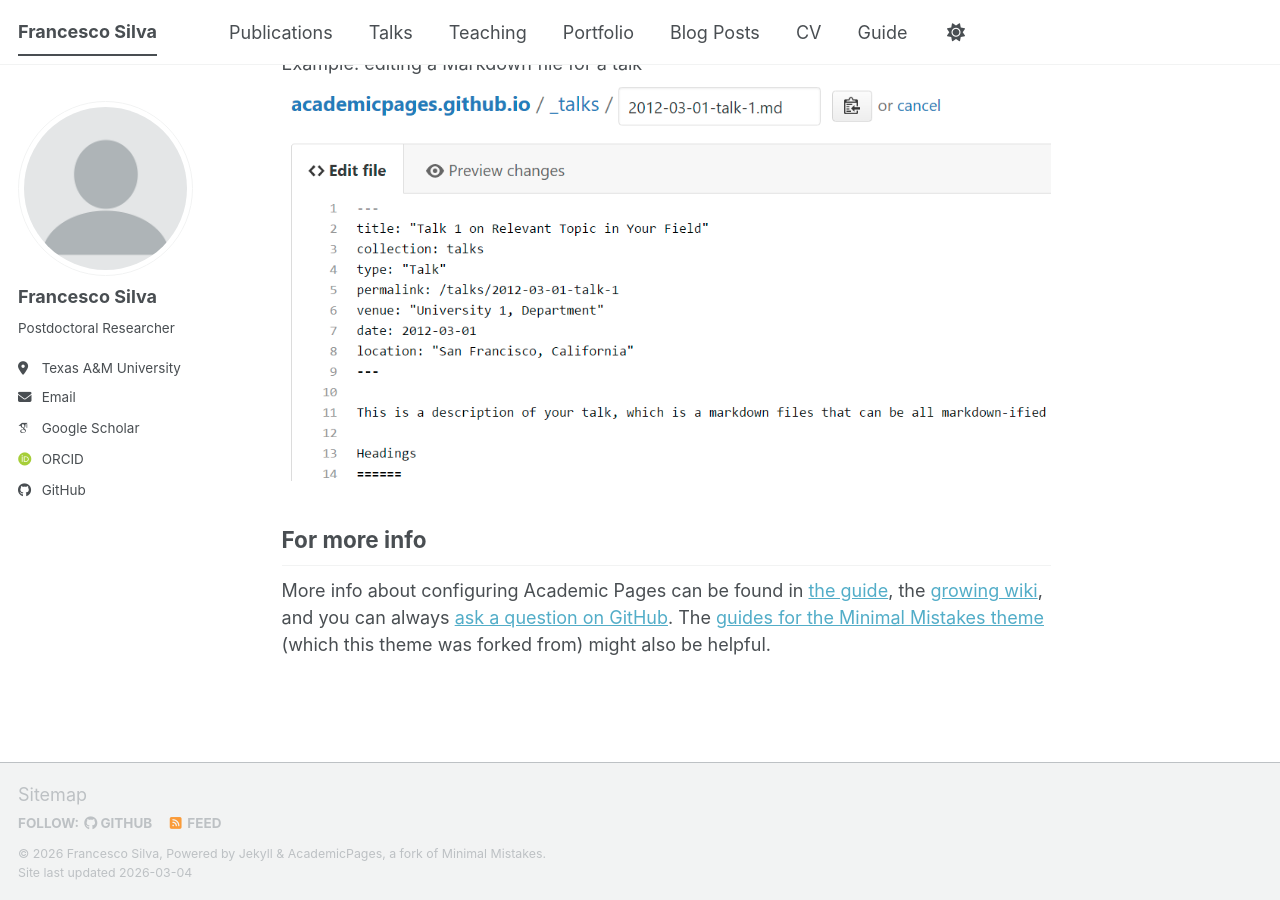
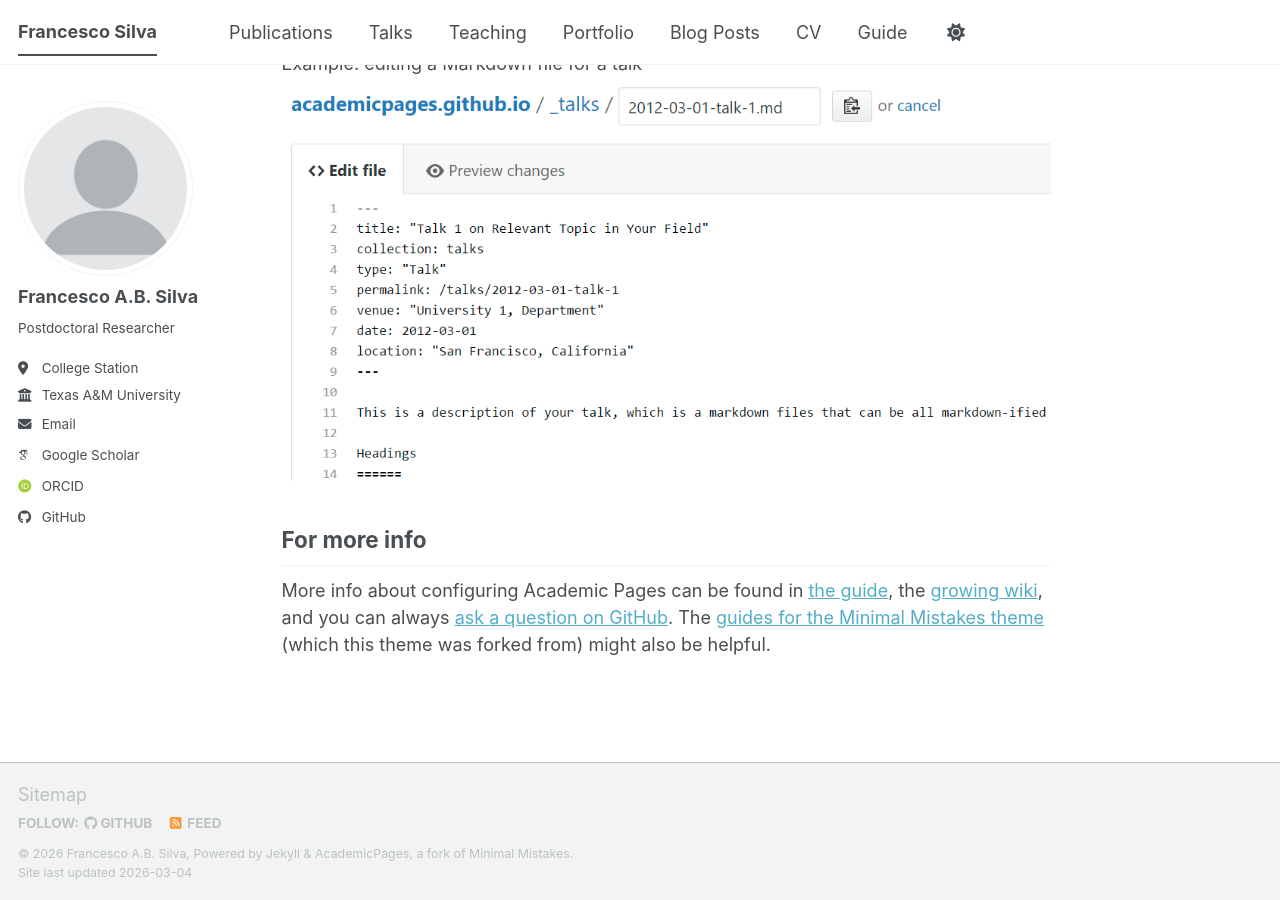
Before and after one commit to FrancescoSilva/francescosilva.github.io, a Jekyll site: the page built from _pages/about.md, in a window 1280 px wide and 900 px high, scrolled down 2720 px. Built offline with Jekyll 4.4.1, drawn with Linux system fonts in a browser that asks for light colours; some web fonts are replaced; a script bundle is joined from its source files by our own code; library files that are not in the unit come from our copies.

Commit message:
Update personal information in _config.yml

```diff
--- a/_config.yml
+++ b/_config.yml
@@ -11,7 +11,7 @@ locale                   : "en-US"
 site_theme               : "default" # The available themes options are "default", "air", "sunrise", "mint", "dirt" and "contrast"
 title                    : "Francesco Silva"
 title_separator          : "-"
-name                     : &name "Francesco Silva"
+name                     : &name "Francesco A.B. Silva"
 description              : &description "Francesco Silva's academic portfolio"   # Update this with a general description of your site, this is the default if not overridden by a page
 url                      : https://francescosilva.github.io # The base hostname & protocol for your site e.g. "https://[your GitHub username].github.io",
                                                            # or if you already have some other page hosted on Github then use "https://[your GitHub username].github.io/[Your Repo Name]"
@@ -24,11 +24,11 @@ repository               : "FrancescoSilva/francescosilva.github.io"
 author:
   # Biographic information
   avatar           : "profile.png"
-  name             : "Francesco Silva"
+  name             : "Francesco A.B. Silva"
   pronouns         : # example: "she/her"
   bio              : "Postdoctoral Researcher"
-  location         : "Texas A&M University"
-  employer         : # URL
+  location         : "College Station"
+  employer         : "Texas A&M University"
   uri              : # URL
   email            : "francesco.silva [at] tamu [dot] edu"
 
```
